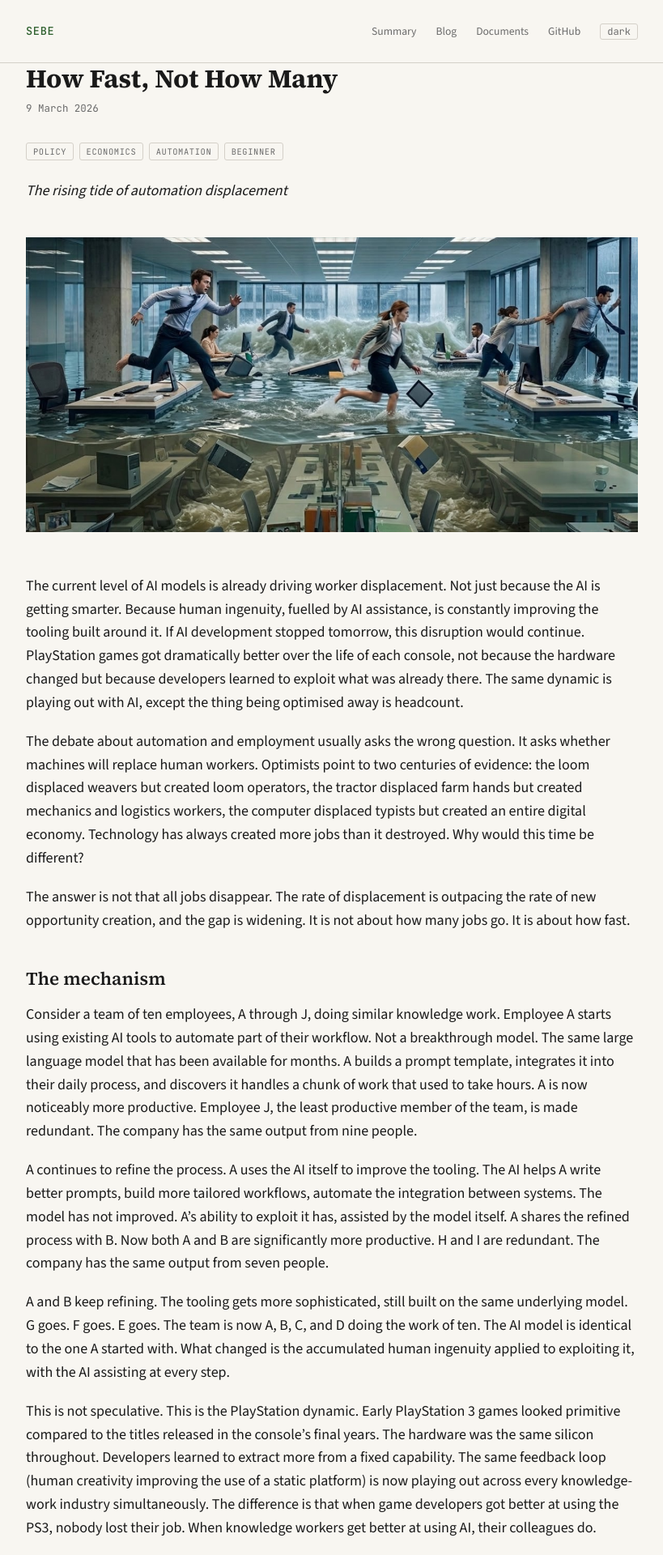
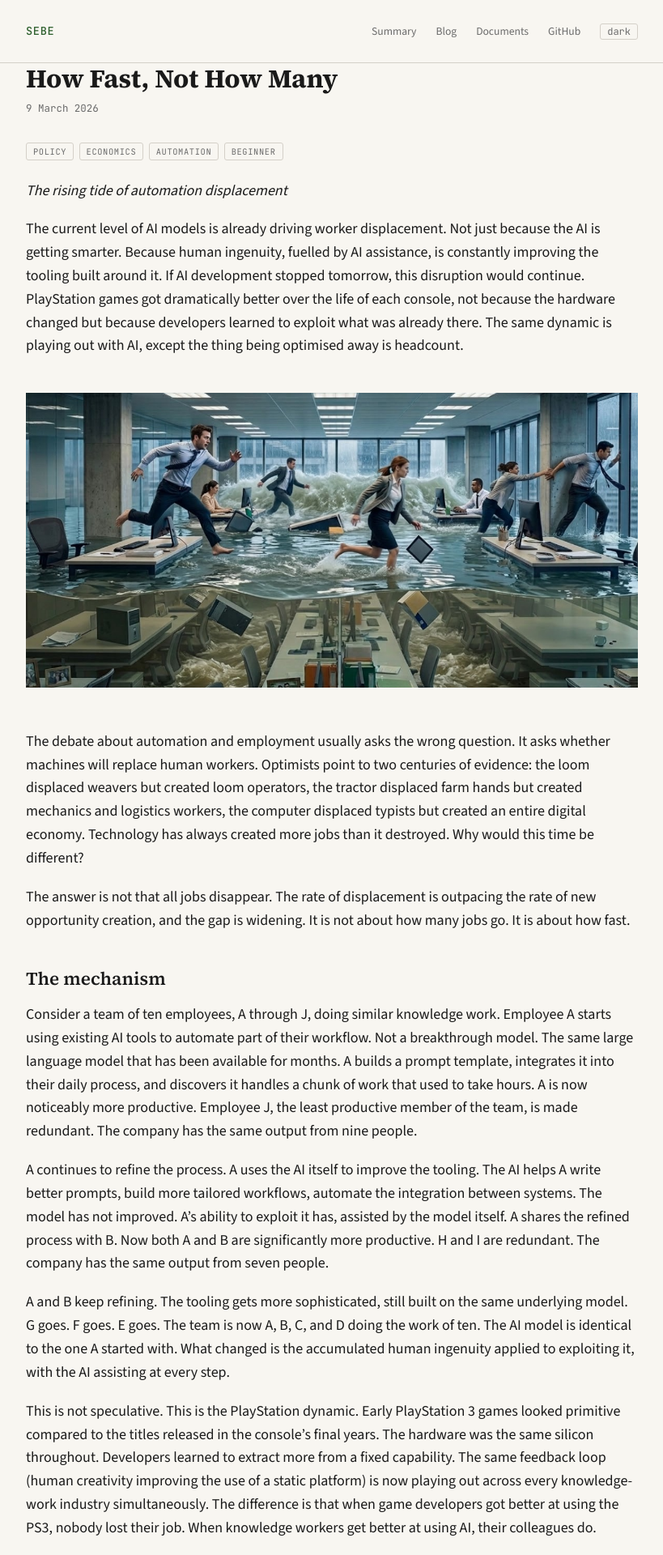
Before and after one commit to Djarid/SEBE, a Jekyll site: the page built from site/_posts/2026-03-09-not-how-many-but-how-fast.md, in a window 1280 px wide. Shown: the top 1920 px of the page at 81% size, without its empty margins (230-1049 px from the left). Built offline with Jekyll 4.4.1, drawn with Linux system fonts in a browser that asks for light colours; comment, search, counter and statistics services are not loaded.

```diff
--- a/site/_posts/2026-03-09-not-how-many-but-how-fast.md
+++ b/site/_posts/2026-03-09-not-how-many-but-how-fast.md
@@ -9,9 +9,9 @@ image: /assets/images/rising-tide.png
 
 *The rising tide of automation displacement*
 
+The current level of AI models is already driving worker displacement. Not just because the AI is getting smarter. Because human ingenuity, fuelled by AI assistance, is constantly improving the tooling built around it. If AI development stopped tomorrow, this disruption would continue. PlayStation games got dramatically better over the life of each console, not because the hardware changed but because developers learned to exploit what was already there. The same dynamic is playing out with AI, except the thing being optimised away is headcount.
+
 ![How Fast, Not How Many]({{ site.baseurl }}/assets/images/rising-tide.png)
-
-The current level of AI models is already driving worker displacement. Not just because the AI is getting smarter. Because human ingenuity, fuelled by AI assistance, is constantly improving the tooling built around it. If AI development stopped tomorrow, this disruption would continue. PlayStation games got dramatically better over the life of each console, not because the hardware changed but because developers learned to exploit what was already there. The same dynamic is playing out with AI, except the thing being optimised away is headcount.
 
 The debate about automation and employment usually asks the wrong question. It asks whether machines will replace human workers. Optimists point to two centuries of evidence: the loom displaced weavers but created loom operators, the tractor displaced farm hands but created mechanics and logistics workers, the computer displaced typists but created an entire digital economy. Technology has always created more jobs than it destroyed. Why would this time be different?
 
```
